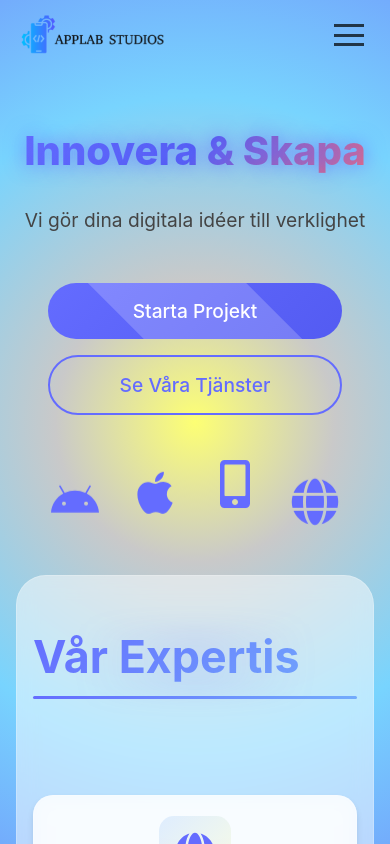
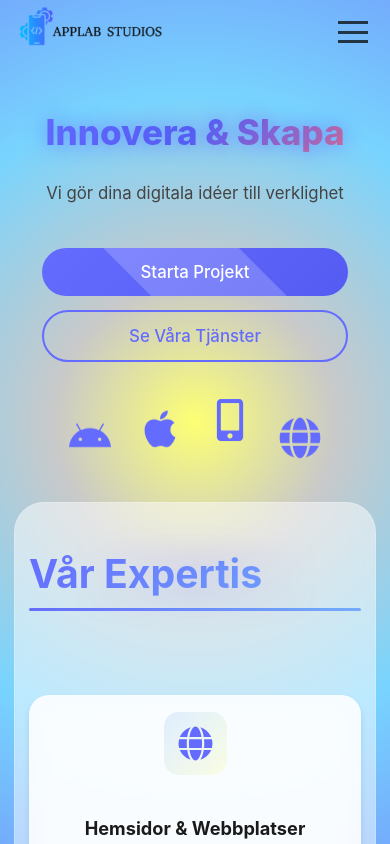
Before and after one commit to Youssef-Azroun/AppLab-Studios-AB, a React (Vite) app: page /#/ in a window 390 px wide. Shown: the top 844 px of the page. Built offline with nearby package versions, Linux system fonts and the light colour scheme.

Commit message:
Adjust global font sizes for mobile devices and modify header logo position

```diff
--- a/src/components/Header.css
+++ b/src/components/Header.css
@@ -19,7 +19,7 @@
 
 .logo {
   position: fixed;
-  top: 0.75rem;
+  top: 0.3rem;
   left: 1rem;
   height: 45px;
   width: auto;
--- a/src/index.css
+++ b/src/index.css
@@ -84,3 +84,25 @@ button:focus-visible {
     background-color: #f9f9f9;
   }
 }
+
+/* Global font size adjustments for mobile devices */
+@media (max-width: 768px) {
+  html {
+    font-size: 14px; /* Slightly smaller base font size for tablets */
+  }
+
+  body {
+    font-size: 14px;
+  }
+}
+
+/* Extra small devices */
+@media (max-width: 380px) {
+  html {
+    font-size: 12px; /* Even smaller base font size for phones */
+  }
+
+  body {
+    font-size: 12px;
+  }
+}
```
